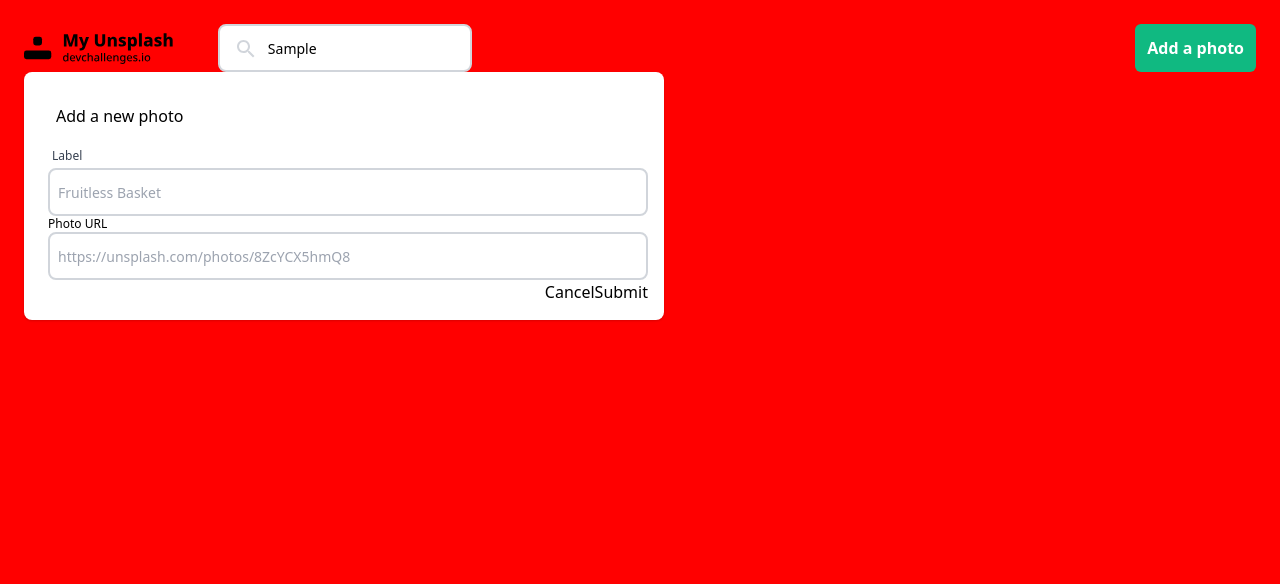
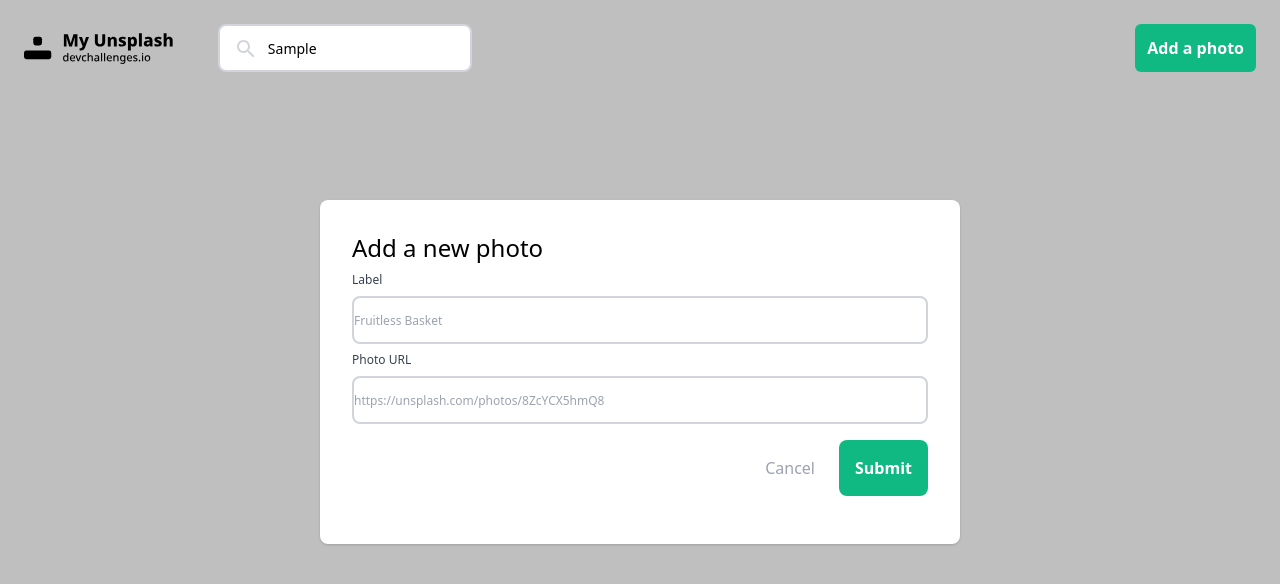
Before and after one commit to nb341/my-upsplash, a React (Vite) app: page / in a window 1280 px wide. Both pictures are taken after typing "Sample" into the empty fields and a click on the button "Add a photo". Shown: the top 584 px of the page. Built offline with nearby package versions, Linux system fonts and the light colour scheme.

Commit message:
completed modal starting backend

```diff
--- a/src/components/HeaderComponent.js
+++ b/src/components/HeaderComponent.js
@@ -20,9 +20,9 @@ export default function Header(){
         setToggleModal(!toggled)
         console.log(toggled)
 
-        modalStyle = (!toggled) ? "color:red" : "";
+        modalStyle = (!toggled) ? document.body.style.backgroundColor = "rgba(0, 0, 0, 0.25)" : document.body.style.backgroundColor = "#fff";
 
-        document.body.style.backgroundColor = "red";
+
 
     }
 
@@ -34,7 +34,7 @@ export default function Header(){
             <div className="flex flex-row items-center">
                 <img className="h-8" src={logo}/>
                 <button className="relative z-10 left-10"><SearchOutlinedIcon className="h-4 w-4 text-gray-300"><SearchOutlinedIcon/></SearchOutlinedIcon></button>
-                <input type="text" className="z-0 border-2 border-gray-300 bg-white h-12 pl-12 rounded-lg text-sm focus:outline-none" placeholder="Search by name"/>
+                <input type="text" className="z-0 border-2 border-gray-300 h-12 pl-12 rounded-lg text-sm focus:outline-none" placeholder="Search by name"/>
                 <button onClick={toggleModal} id="add-photo" className="bg-green-500 rounded-md absolute top-0 right-0 p-3">Add a photo</button>
             </div>
             <Modal isOpen={toggled}/>
--- a/src/components/ModalComponent.js
+++ b/src/components/ModalComponent.js
@@ -3,19 +3,19 @@ import React from 'react';
 export default function Modal(props){
     if(props.isOpen){
     return(
-        <div className="bg-white shadow p-4 rounded-lg max-w-screen-sm">
-            <p className="text-black bold p-4">Add a new photo</p>
-            <div className="flex flex-col pl-2">
-                <label className="text-xs text-gray-700 p-1">Label</label>
-                <input className="border-2 border-gray-300 bg-white h-12 pl-2 rounded-lg text-sm focus:outline-none p-1" type="text" placeholder="Fruitless Basket"/>
+        <div className="bg-white shadow rounded-lg max-w-screen-sm p-8 mx-auto my-32">
+            <p className="text-black font-medium text-2xl">Add a new photo</p>
+            <div className="flex flex-col">
+                <label className="text-xs text-gray-700 py-2">Label</label>
+                <input className="border-2 border-gray-300 bg-white h-12 rounded-lg text-xs focus:outline-none py-2" type="text" placeholder="Fruitless Basket"/>
             </div>
-            <div className="flex flex-col pl-2">
-                <label className="text-xs">Photo URL</label>
-                <input className="border-2 border-gray-300 bg-white h-12 pl-2 rounded-lg text-sm focus:outline-none" type="text" placeholder="https://unsplash.com/photos/8ZcYCX5hmQ8"/>
+            <div className="flex flex-col">
+                <label className="text-xs text-gray-700 py-2">Photo URL</label>
+                <input className="border-2 border-gray-300 bg-white h-12 rounded-lg text-xs focus:outline-none py-2" type="text" placeholder="https://unsplash.com/photos/8ZcYCX5hmQ8"/>
             </div>
-            <div className="flex justify-end pl-2">
-                <button>Cancel</button>
-                <button>Submit</button>
+            <div className="flex justify-end py-4">
+                <button className="text-base text-gray-400 font-medium pr-6">Cancel</button>
+                <button className="bg-green-500 text-white rounded-lg px-4 h-14 text-base font-bold">Submit</button>
             </div>
         </div>
     )
```
